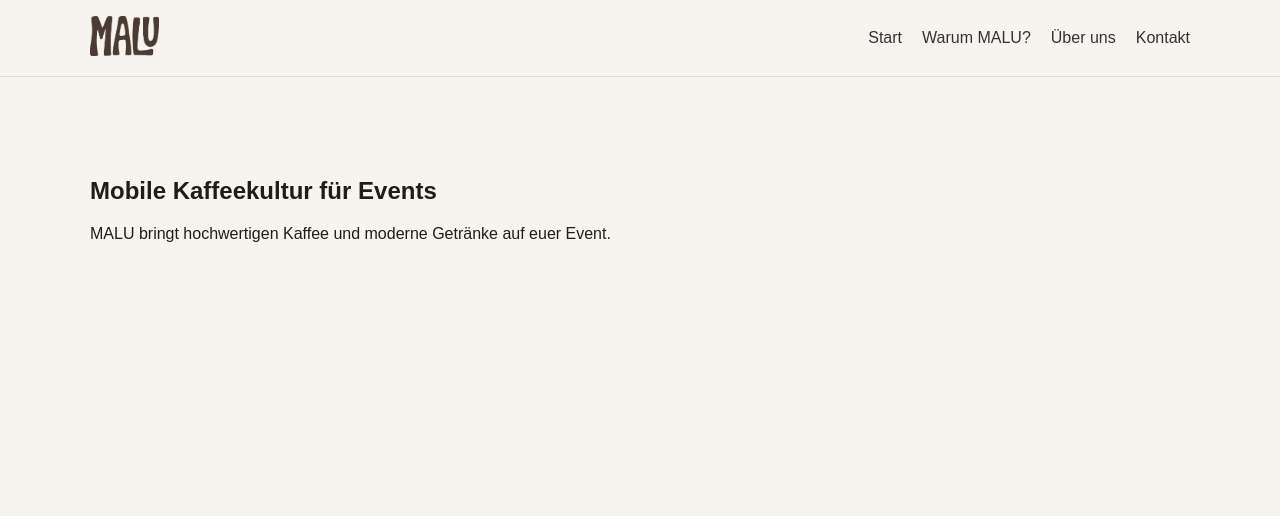
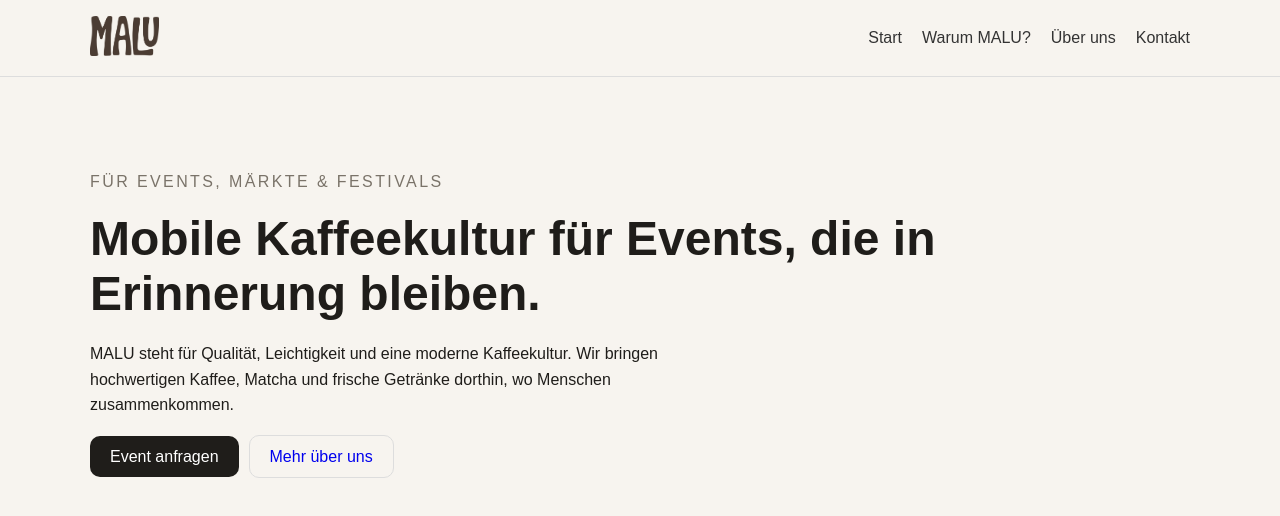
Before and after one commit to malu-website/malu-website, a React (Vite) app: page / in a window 1280 px wide. Shown: the top 516 px of the page. Built offline with nearby package versions, Linux system fonts and the light colour scheme.

Commit message:
Update App.jsx

```diff
--- a/App.jsx
+++ b/App.jsx
@@ -34,12 +34,53 @@
 
       <main>
 
-        <section id="start" className="hero-section">
-          <div className="container">
-            <h1>Mobile Kaffeekultur für Events</h1>
-            <p>MALU bringt hochwertigen Kaffee und moderne Getränke auf euer Event.</p>
-          </div>
-        </section>
+     <section id="start" className="hero-section">
+  <div className="container">
+
+    <p style={{ letterSpacing: "0.15em", textTransform: "uppercase", color: "#7a7369" }}>
+      Für Events, Märkte & Festivals
+    </p>
+
+    <h1 style={{ fontSize: "48px", margin: "20px 0" }}>
+      Mobile Kaffeekultur für Events, die in Erinnerung bleiben.
+    </h1>
+
+    <p style={{ maxWidth: "600px", lineHeight: "1.6" }}>
+      MALU steht für Qualität, Leichtigkeit und eine moderne Kaffeekultur.
+      Wir bringen hochwertigen Kaffee, Matcha und frische Getränke dorthin,
+      wo Menschen zusammenkommen.
+    </p>
+
+    <div style={{ marginTop: "30px" }}>
+      <a
+        href="mailto:info@malu2go.de"
+        style={{
+          padding: "12px 20px",
+          background: "#1f1d1a",
+          color: "white",
+          borderRadius: "10px",
+          marginRight: "10px",
+          textDecoration: "none"
+        }}
+      >
+        Event anfragen
+      </a>
+
+      <a
+        href="#ueber-uns"
+        style={{
+          padding: "12px 20px",
+          border: "1px solid #ddd",
+          borderRadius: "10px",
+          textDecoration: "none"
+        }}
+      >
+        Mehr über uns
+      </a>
+    </div>
+
+  </div>
+</section>
 
       </main>
 
```
